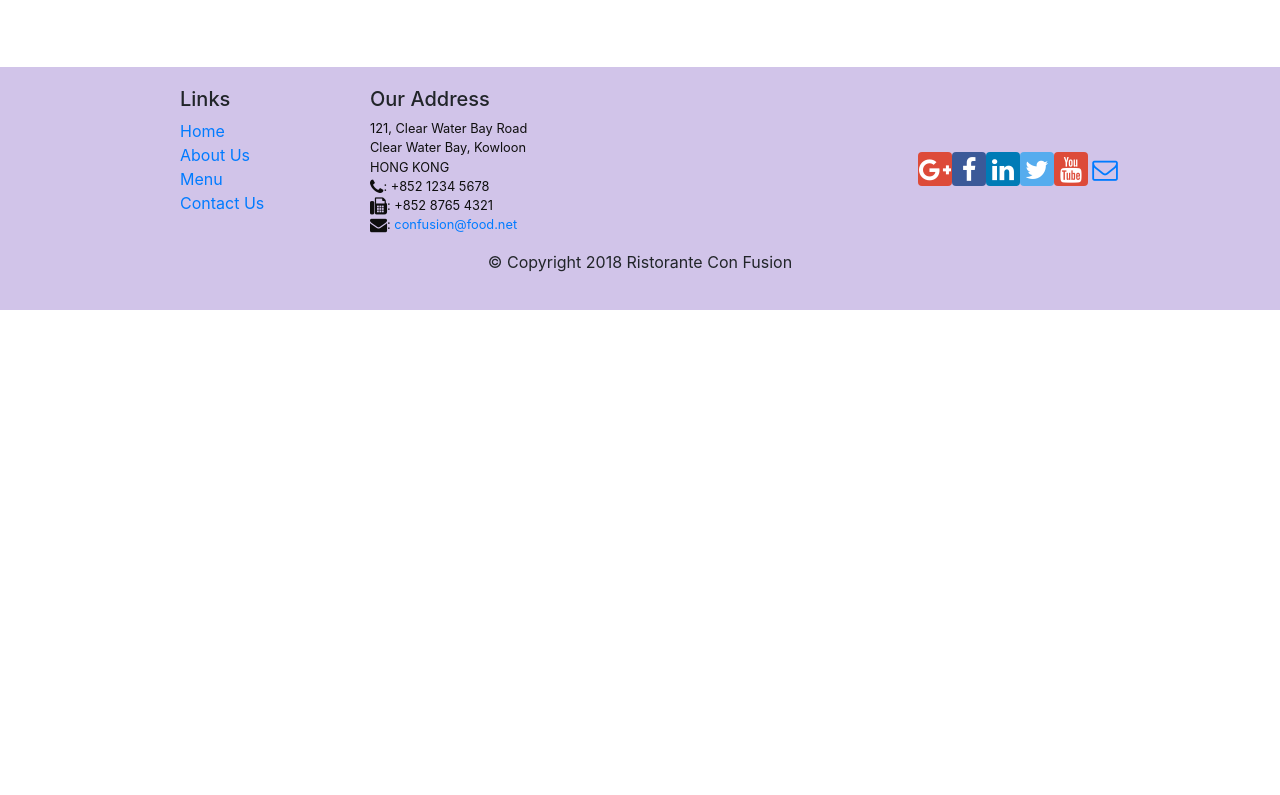
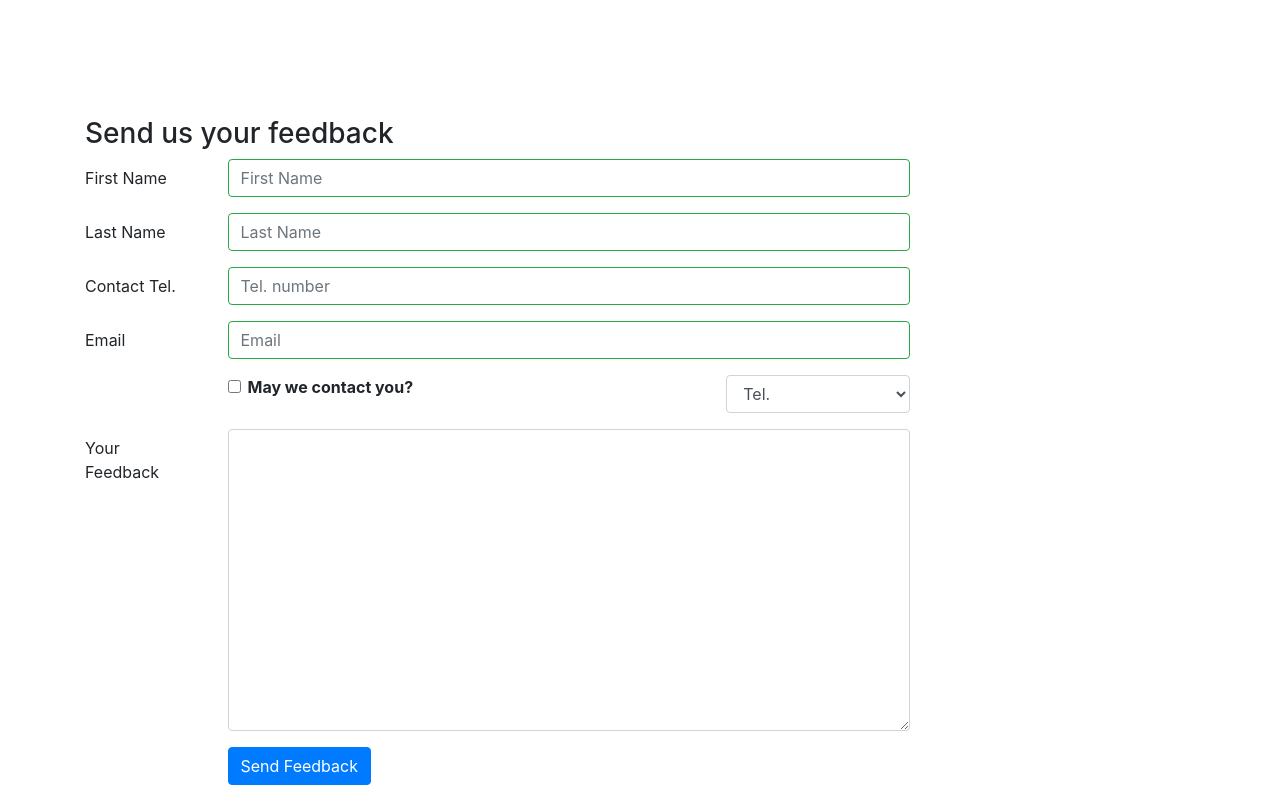
Before and after one commit to byfsdhr/Front-End-Web-Development-with-React, a React (Create React App) app: page /contactus in a window 1280 px wide. Shown: the part 805-1600 px from the top of the page. Before the commit the page ends 1115 px from the top, so only its background shows below. Built offline with nearby package versions, Linux system fonts and the light colour scheme.

Commit message:
login uncontrolled form

```diff
--- a/src/components/ContactComponent.js
+++ b/src/components/ContactComponent.js
@@ -1,8 +1,93 @@
-import React from 'react';
-import { Breadcrumb, BreadcrumbItem } from 'reactstrap';
+import React, { Component } from 'react';
+import {
+  Breadcrumb, BreadcrumbItem,
+  Button, Form, FormGroup, Label,
+  Input, Col, Row, FormFeedback,
+} from 'reactstrap';
 import { Link } from 'react-router-dom';
 
-function Contact(props) {
+class Contact extends Component {
+
+  constructor(props) {
+    super(props);
+
+    this.state = {
+      firstname: '',
+      lastname: '',
+      telnum: '',
+      email: '',
+      agree: false,
+      contactType: 'Tel.',
+      message: '',
+      touched: {
+        firstname: false,
+        lastname: false,
+        telnum: false,
+        email: false
+      },
+    };
+    this.handleSubmit = this.handleSubmit.bind(this);
+    this.handleInputChange = this.handleInputChange.bind(this);
+    this.handleBlur = this.handleBlur.bind(this);
+  }
+
+  handleInputChange(evt) {
+    const target = evt.target;
+    const value = target.type === 'checkbox' ? target.checked : target.value;
+    const name = target.name;
+
+    this.setState({
+      [name]: value
+    });
+
+  }
+
+  handleSubmit(evt) {
+    console.log("Current state is : " + JSON.stringify(this.state));
+    alert("Current state is : " + JSON.stringify(this.state));
+    evt.preventDefault();
+  }
+
+  handleBlur = (field) => (evt) => {
+    this.setState ({
+      touched: { ...this.state.touched, [field]: true }
+    });
+
+  }
+
+  validate(firstname, lastname, telnum, email) {
+    const errors = {
+      firstname: '',
+      lastname: '',
+      telnum: '',
+      email: '',
+    };
+
+    if (this.state.touched.firstname && firstname.length < 3) {
+      errors.firstname = "First name should be >= 3 charactors";
+    } else if (this.state.touched.firstname && firstname.length > 10) {
+      errors.firstname = "First name should be < 10 charactors";
+    }
+
+    if (this.state.touched.lastname && lastname.length < 3) {
+      errors.lastname = "Last name should be >= 3 charactors";
+    } else if (this.state.touched.firstname && lastname.length > 10) {
+      errors.lastname = "Last name should be < 10 charactors";
+    }
+
+    const reg = /^\d+$/;
+    if (this.state.touched.telnum && !reg.test(telnum))
+        errors.telnum = 'Tel. Number should contain only numbers';
+
+    if(this.state.touched.email && email.split('').filter(x => x === '@').length !== 1)
+        errors.email = 'Email should contain a @';
+
+    return errors;
+
+  }
+
+  render() {
+    const errors = this.validate(this.state.firstname, this.state.lastname, this.state.telnum, this.state.email )
     return (
       <div className="container">
         <div className="row">
@@ -45,8 +130,109 @@
             </div>
           </div>
         </div>
+
+        <div className="row row-content">
+          <div className="col-12">
+            <h3>Send us your feedback</h3>
+          </div>
+          <div className="col-12 col-md-9">
+            <Form onSubmit={this.handleSubmit}>
+              <FormGroup row>
+                <Label htmlFor="firstname" md={2}>First Name</Label>
+                <Col md={10}>
+                  <Input type="text" id="firstname" name="firstname"
+                    placeholder="First Name"
+                    value={this.state.firstname}
+                    valid={errors.firstname === ''}
+                    invalid={errors.firstname !==''}
+                    onBlur={this.handleBlur('firstname')}
+                    onChange={this.handleInputChange} />
+                    <FormFeedback>{errors.firstname}</FormFeedback>
+                </Col>
+              </FormGroup>
+              <FormGroup row>
+                <Label htmlFor="lastname" md={2}>Last Name</Label>
+                <Col md={10}>
+                  <Input type="text" id="lastname" name="lastname"
+                    placeholder="Last Name"
+                    value={this.state.lastname}
+                    valid={errors.lastname === ''}
+                    invalid={errors.lastname !==''}
+                    onBlur={this.handleBlur('lastname')}
+                    onChange={this.handleInputChange} />
+                    <FormFeedback>{errors.lastname}</FormFeedback>
+                </Col>
+              </FormGroup>
+              <FormGroup row>
+                <Label htmlFor="telnum" md={2}>Contact Tel.</Label>
+                <Col md={10}>
+                  <Input type="tel" id="telnum" name="telnum"
+                    placeholder="Tel. number"
+                    value={this.state.telnum}
+                    valid={errors.telnum === ''}
+                    invalid={errors.telnum !==''}
+                    onBlur={this.handleBlur('telnum')}
+                    onChange={this.handleInputChange} />
+                    <FormFeedback>{errors.telnum}</FormFeedback>
+                </Col>
+              </FormGroup>
+              <FormGroup row>
+                <Label htmlFor="email" md={2}>Email</Label>
+                <Col md={10}>
+                  <Input type="email" id="email" name="email"
+                    placeholder="Email"
+                    value={this.state.email}
+                    valid={errors.email === ''}
+                    invalid={errors.email !==''}
+                    onBlur={this.handleBlur('email')}
+                    onChange={this.handleInputChange} />
+                    <FormFeedback>{errors.email}</FormFeedback>
+                </Col>
+              </FormGroup>
+              <FormGroup row>
+                <Col md={{ size: 6, offset: 2 }}>
+                  <FormGroup check>
+                    <Label check>
+                      <Input type="checkbox"
+                        name="agree"
+                        checked={this.state.agree}
+                        onChange={this.handleInputChange} /> {' '}
+                      <strong>May we contact you?</strong>
+                    </Label>
+                  </FormGroup>
+                </Col>
+                <Col md={{ size: 3, offset: 1 }}>
+                  <Input type="select" name="contactType"
+                    value={this.state.contactType}
+                    onChange={this.handleInputChange}>
+                    <option>Tel.</option>
+                    <option>Email</option>
+                  </Input>
+                </Col>
+              </FormGroup>
+              <FormGroup row>
+                <Label htmlFor="message" md={2}>Your Feedback</Label>
+                <Col md={10}>
+                  <Input type="textarea" id="message" name="message"
+                    rows="12"
+                    value={this.state.message}
+                    onChange={this.handleInputChange}></Input>
+                </Col>
+              </FormGroup>
+              <FormGroup row>
+                <Col md={{ size: 10, offset: 2 }}>
+                  <Button type="submit" color="primary">
+                    Send Feedback</Button>
+                </Col>
+              </FormGroup>
+            </Form>
+          </div>
+        </div>
+
       </div>
     );
   }
 
+}
+
 export default Contact;
--- a/src/components/HeaderComponent.js
+++ b/src/components/HeaderComponent.js
@@ -1,5 +1,9 @@
 import React, { Component } from 'react';
-import { Navbar, NavbarBrand, Nav, NavbarToggler, Collapse, Jumbotron, NavItem } from 'reactstrap';
+import {
+  Navbar, NavbarBrand, Nav, NavbarToggler, Collapse, NavItem, Jumbotron,
+  Button, Modal, ModalHeader, ModalBody,
+  Form, FormGroup, Input, Label
+} from 'reactstrap';
 import { NavLink } from 'react-router-dom';
 
 class Header extends Component {
@@ -8,15 +12,30 @@
     super(props);
 
     this.state = {
-      isNavOpen: false
+      isNavOpen: false,
+      isModelOpen: false,
     }
     this.toggleNav = this.toggleNav.bind(this);
+    this.toggleModel = this.toggleModel.bind(this);
+    this.handleLogin = this.handleLogin.bind(this);
   }
 
-  toggleNav(){
+  toggleNav() {
     this.setState({
-      isNavOpen:!this.state.isNavOpen
+      isNavOpen: !this.state.isNavOpen
     });
+  }
+
+  toggleModel() {
+    this.setState({
+      isModelOpen: !this.state.isModelOpen
+    });
+  }
+
+  handleLogin(event){
+    this.toggleModel();
+    alert("username: " + this.username.value + " password: " + this.password.value + " remember: " + this.remember.checked);
+    event.preventDefault();
   }
 
   render() {
@@ -55,6 +74,13 @@
                 </NavItem>
 
               </Nav>
+              <Nav className="ml-auto" navbar>
+                <NavItem>
+                  <Button outline onClick={this.toggleModel}>
+                    <span className="fa fa-sign-in fa-lg"></span> Login
+                  </Button>
+                </NavItem>
+              </Nav>
             </Collapse>
           </div>
         </Navbar>
@@ -68,6 +94,31 @@
             </div>
           </div>
         </Jumbotron>
+
+        <Modal isOpen={this.state.isModelOpen} toggle={this.toggleModel} >
+          <ModalHeader>Login</ModalHeader>
+          <ModalBody>
+            <Form onSubmit={this.handleLogin}>
+              <FormGroup>
+                <Label htmlFor="username">Username</Label>
+                <Input type="text" id="username" name="username"
+                  innerRef={(input) => this.username = input} />
+              </FormGroup>
+              <FormGroup>
+                <Label htmlFor="password">Password</Label>
+                <Input type="password" id="password" name="password"
+                  innerRef={(input) => this.password = input} />
+              </FormGroup>
+              <FormGroup check>
+                <Label check>
+                  <Input type="checkbox" name="remember"
+                    innerRef={(input) => this.remember = input} />Remember me</Label>
+              </FormGroup>
+              <Button type="submit" value="submit" color="primary">Login</Button>
+            </Form>
+          </ModalBody>
+        </Modal>
+
       </React.Fragment>
     );
   }
```
Lines whose indentation alone changed are shown as unchanged.
